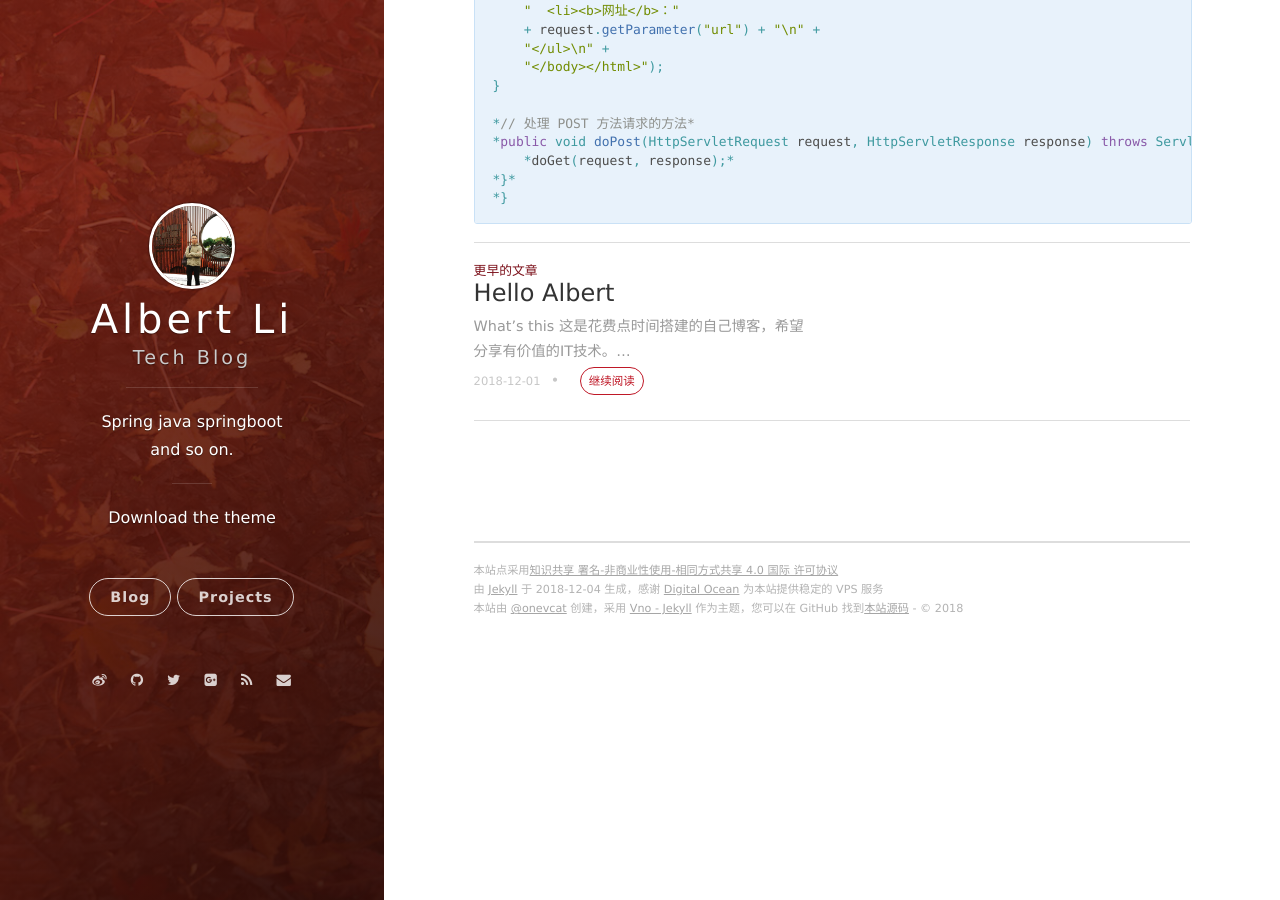
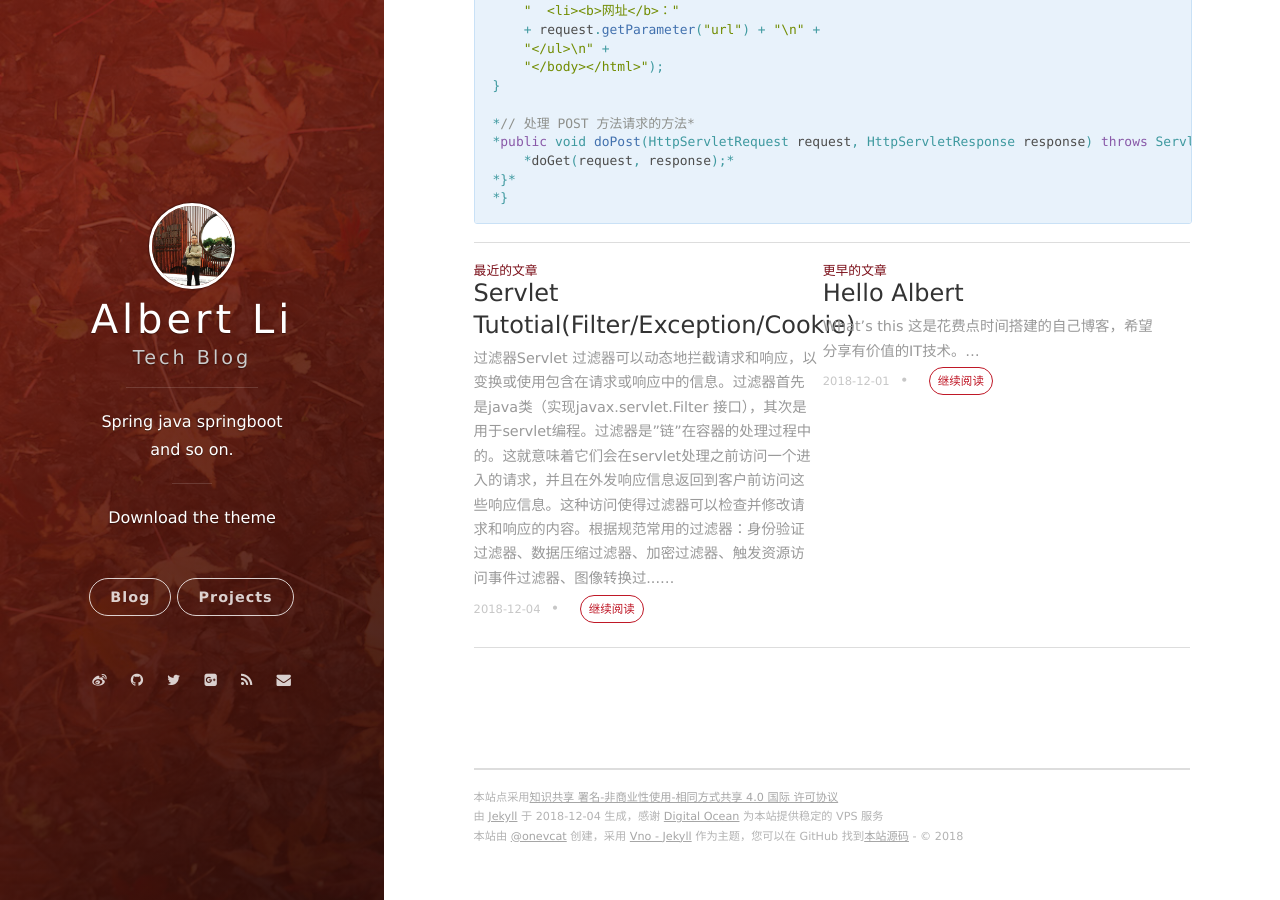
Before and after one commit to leeyanseven/leeyanseven.github.io, a Jekyll site: the page built from _posts/2018-12-02-servlet-tutotial.markdown, in a window 1280 px wide and 900 px high, scrolled down 4662 px. Built offline with Jekyll 4.4.1, drawn with Linux system fonts in a browser that asks for light colours; nearby versions of some CDN libraries; comment, search, counter and statistics services are not loaded; some of the changed text lies outside the part shown.

Commit message:
servlet tutotial2

````diff
--- a/_posts/2018-12-02-servlet-tutotial.markdown
+++ b/_posts/2018-12-02-servlet-tutotial.markdown
@@ -1,6 +1,6 @@
 ---
 layout: post
-title: Servlet Tutotial
+title: Servlet Tutotial(What is servlet)
 date: 2018-12-02 23:36:00.000000000 +09:00
 ---
 
--- /dev/null
+++ b/_posts/2018-12-05-servlet-filter.markdown
@@ -0,0 +1,135 @@
+---
+layout: post
+title: Servlet Tutotial(Filter/Exception/Cookie)
+date: 2018-12-05 00:39:00.000000000 +09:00
+---
+
+#### 过滤器
+
+Servlet 过滤器可以**动态地拦截请求和响应**，以变换或使用包含在请求或响应中的信息。
+
+过滤器首先是java类（实现javax.servlet.Filter 接口），其次是用于servlet编程。
+
+**过滤器是"链"在容器的处理过程中的。**这就意味着它们会在servlet处理之前**访问一个进入的请求**，并且在外发响应信息返回到客户前**访问这些响应信息**。这种访问使得过滤器可以检查并修改请求和响应的内容。
+
+根据规范**常用的过滤器**：身份验证过滤器、数据压缩过滤器、加密过滤器、触发资源访问事件过滤器、图像转换过滤器、日志记录和审核过滤器、标记化过滤器、XSL/T 过滤器。
+
+**过滤器方法**
+
+**doFilter()**  方法完成实际的过滤操作，当客户端请求方法与过滤器设置匹配的URL时，Servlet容器将先调用过滤器的doFilter方法
+
+**init()** web应用程序启动时，web服务器将创建Filter 的实例对象，并调用其init方法，读取web.xml配置，完成对象的初始化功能，从而为后续的用户请求作好拦截的准备工作
+
+**destroy()**  Servlet容器在销毁过滤器实例前调用该方法，释放资源
+
+
+
+```
+<filter>指定一个过滤器。
+
+<filter-name>用于为过滤器指定一个名字，该元素的内容不能为空。
+
+<filter-class>元素用于指定过滤器的完整的限定类名。
+
+<init-param>元素用于为过滤器指定初始化参数，它的子元素<param-name>指定参数的名字，<param-value>指定参数的值。
+
+在过滤器中，可以使用FilterConfig接口对象来访问初始化参数。
+
+<filter-mapping>元素用于设置一个 Filter 所负责拦截的资源。一个Filter拦截的资源可通过两种方式来指定：Servlet 名称和资源访问的请求路径
+
+<filter-name>子元素用于设置filter的注册名称。该值必须是在<filter>元素中声明过的过滤器的名字
+
+<url-pattern>设置 filter 所拦截的请求路径(过滤器关联的URL样式)
+
+<servlet-name>指定过滤器所拦截的Servlet名称。
+
+<dispatcher>指定过滤器所拦截的资源被 Servlet 容器调用的方式，可以是REQUEST,INCLUDE,FORWARD
+
+和ERROR之一，默认REQUEST。用户可以设置多个<dispatcher>子元素用来指定 Filter 对资源的多种调用方式进行拦截。
+```
+
+### servlet异常处理
+
+当抛出一个异常时，Web容器在web.xml（使用 exception-type 元素）匹配异常类型。
+
+```
+<!-- exception-type 相关的错误页面 -->
+
+<error-page>
+
+    <exception-type>
+
+          javax.servlet.ServletException
+
+    </exception-type >
+
+    <location>/ErrorHandler</location>
+
+</error-page>
+
+
+
+<error-page>
+
+    <exception-type>java.io.IOException</exception-type >
+
+    <location>/ErrorHandler</location>
+
+</error-page>
+```
+
+### Cookie
+
+Cookie 是存储在客户端计算机上的文本文件，并保留了各种跟踪信息。
+
+```
+HTTP/1.1 200 OK
+
+Date: Fri, 04 Feb 2000 21:03:38 GMT
+
+Server: Apache/1.3.9 (UNIX) PHP/4.0b3
+
+Set-Cookie: name=xyz; expires=Friday, 04-Feb-07 22:03:38 GMT;
+
+                 path=/; domain=runoob.com
+
+Connection: close
+
+Content-Type: text/html
+```
+
+### Session 跟踪
+
+Web客户端与服务器之间的请求连接。HTTP是“无状态”协议，客户端打开到web服务器的连接，服务器不保留之前的请求的记录。
+
+维持web 客户端与服务器间session会话方法：cookies、form字段session Id、URL重写
+
+### Servlet package
+
+Servlet API 规范，给定一个顶级目录名 myapp，目录结构如下所示：
+
+```
+/myapp
+    /images
+    /WEB-INF
+        /classes
+        /lib
+```
+
+WEB-INF 子目录中包含应用程序的部署描述符，名为 web.xml。所有的 HTML 文件都位于顶级目录 myapp 下。
+
+WEB-INF/classes 目录包含了所有的 Servlet 类和其他类文件，类文件所在的目录结构与他们的包名称匹配。例如，如果您有一个完全合格的类名称 **com.myorg.MyServlet**，那么这个 Servlet 类必须位于以下目录中
+
+```
+/myapp/WEB-INF/classes/com/myorg/MyServlet.class
+```
+
+### Servlet 国际化
+
+Servlet 可以根据请求者的区域设置拾取相应版本的网站，并根据当地的语言、文化和需求提供相应的网站版本
+
+**国际化（i18n****）**：一个网站提供了不同版本的翻译成访问者的语言或国籍的内容。
+
+**本地化（l10n****）**：给网站添加资源，以使其适应特定的地理或文化区域，例如网站翻译成印地文（Hindi）。
+
+**区域设置（locale****）**：这是一个特殊的文化或地理区域。它通常指语言符号后跟一个下划线和一个国家符号。例如 "en_US" 表示针对 US 的英语区域设置。
````
